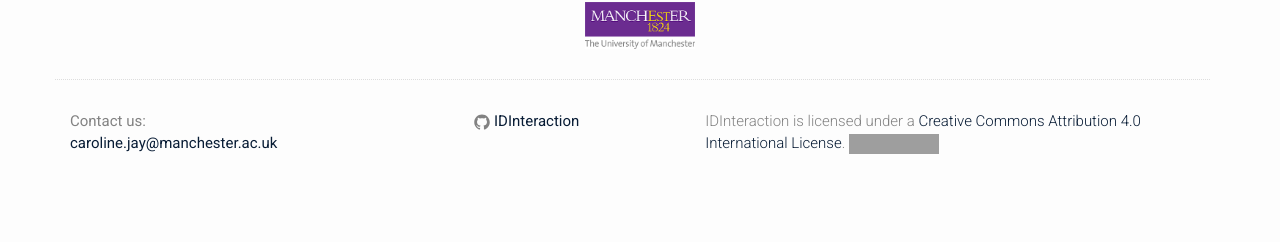
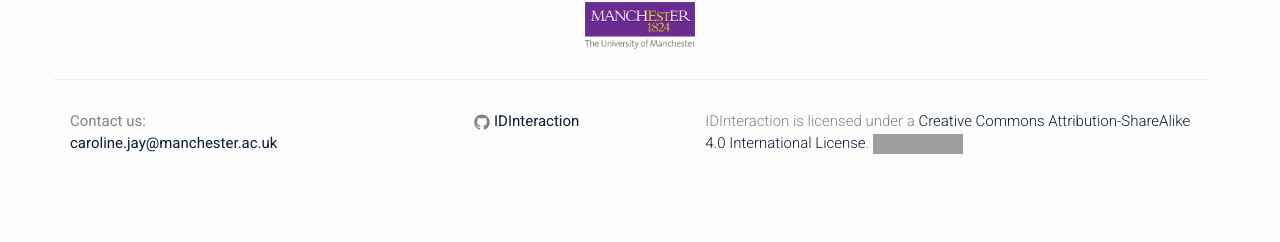
Before and after one commit to IDInteraction/IDInteraction.github.io, a Jekyll site: the page built from index.html, in a window 1280 px wide. Shown: the part 1657-1899 px from the top of the page. Built offline with Jekyll 4.4.1, drawn with Linux system fonts in a browser that asks for light colours; nearby versions of some CDN libraries; grey boxes are pictures that could not be loaded.

Commit message:
Make sure CC licence is ShareAlike.

```diff
--- a/_includes/footer.html
+++ b/_includes/footer.html
@@ -47,8 +47,8 @@
 
       <div class="footer-col  footer-col-3">
         <p>
-        	<span xmlns:dct="http://purl.org/dc/terms/" property="dct:title">IDInteraction</span> is licensed under a <a rel="license" href="http://creativecommons.org/licenses/by/4.0/">Creative Commons Attribution 4.0 International License</a>.
-        	<a rel="license" href="http://creativecommons.org/licenses/by/4.0/"><img alt="Creative Commons License" style="border-width:0" src="https://i.creativecommons.org/l/by/4.0/80x15.png" /></a>
+          <span xmlns:dct="http://purl.org/dc/terms/" property="dct:title">IDInteraction</span> is licensed under a <a rel="license" href="http://creativecommons.org/licenses/by-sa/4.0/">Creative Commons Attribution-ShareAlike 4.0 International License</a>.
+          <a rel="license" href="http://creativecommons.org/licenses/by-sa/4.0/"><img alt="Creative Commons Licence" style="border-width:0" src="https://i.creativecommons.org/l/by-sa/4.0/80x15.png" /></a>
         </p>
       </div>
     </div>
```
